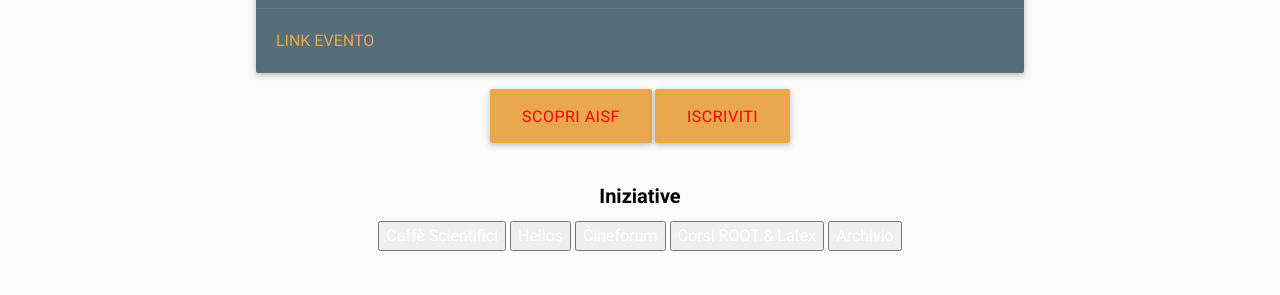
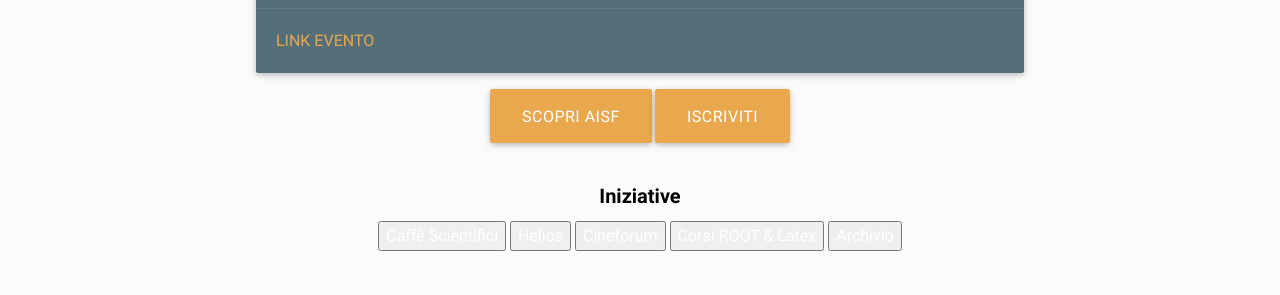
Before and after one commit to ai-sf/aisf_perugia, a Jekyll site: the page built from index.html, in a window 1280 px wide. Shown: the part 1453-1748 px from the top of the page. Built offline with Jekyll 4.4.1, drawn with Linux system fonts in a browser that asks for light colours; nearby versions of some CDN libraries.

Commit message:
Update index.html

```diff
--- a/index.html
+++ b/index.html
@@ -48,8 +48,8 @@
 
 
 <center>
-<a class="waves-effect waves-light btn-large" href="/perugia/AISF_Pres2020_21.pdf" style="color:red">SCOPRI AISF</a>
-<a class="waves-effect waves-light btn-large" href="http://ai-sf.it/iscrizione/" style="color:red">ISCRIVITI</a>
+<a class="waves-effect waves-light btn-large" href="/perugia/AISF_Pres2020_21.pdf">SCOPRI AISF</a>
+<a class="waves-effect waves-light btn-large" href="http://ai-sf.it/iscrizione/">ISCRIVITI</a>
 <!--<button class="button button3"> <a style="color:white" href="/perugia/AISF_Pres2020_21.pdf"> SCOPRI AISF</button>
 <button class="button button3"> <a style="color:white" href="http://ai-sf.it/iscrizione/"> ISCRIVITI  </button> -->
 </center>
```
